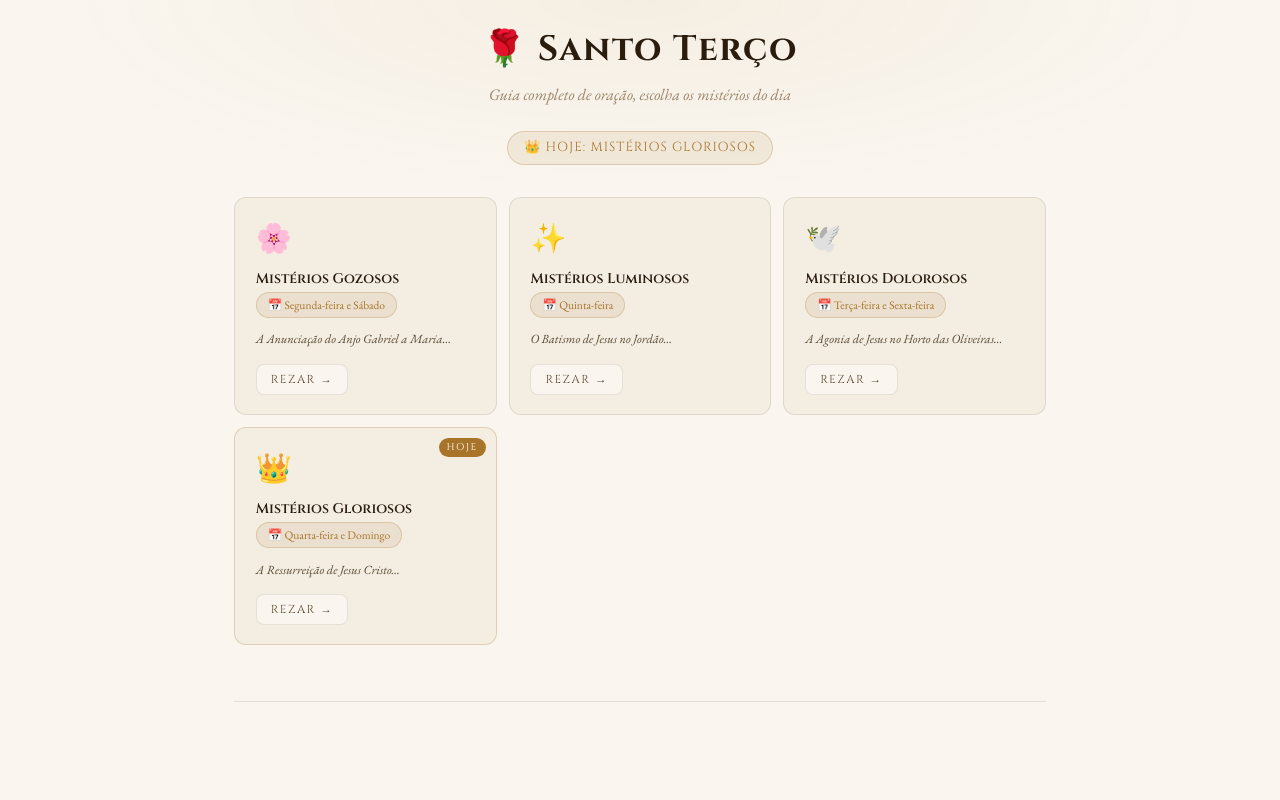
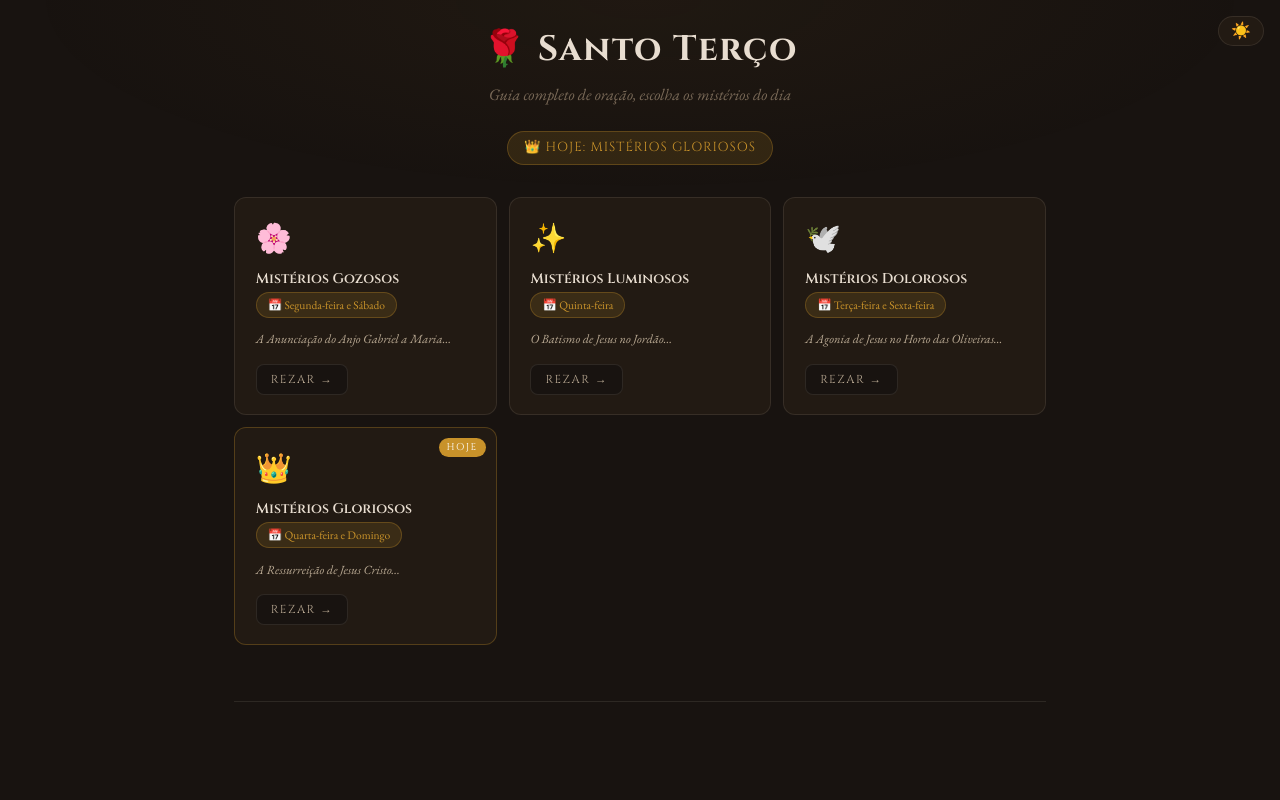
Before and after one commit to ebagabee/catholic, a Vue app: page / in a window 1280 px wide. Shown: the top 800 px of the page. Built offline with nearby package versions, Linux system fonts and the light colour scheme.

Commit message:
feat: modo noturno

```diff
--- a/src/App.vue
+++ b/src/App.vue
@@ -1,4 +1,8 @@
 <template>
+  <button class="theme-toggle" :title="isDark ? 'Modo claro' : 'Modo noturno'" @click="toggleTheme">
+    {{ isDark ? '☀️' : '🌙' }}
+  </button>
+
   <div class="wrap">
     <RosarySection @rezar="openRosary" />
     <BiblePlan />
@@ -8,12 +12,29 @@
 </template>
 
 <script setup lang="ts">
-import { ref } from 'vue'
+import { ref, onMounted } from 'vue'
 import RosarySection from '@/components/RosarySection.vue'
 import RosaryModal from '@/components/RosaryModal.vue'
 import BiblePlan from '@/components/BiblePlan.vue'
 
 const rosaryKey = ref<string | null>(null)
+const isDark = ref(true)
+
+function applyTheme(dark: boolean) {
+  document.documentElement.setAttribute('data-theme', dark ? 'dark' : 'light')
+}
+
+function toggleTheme() {
+  isDark.value = !isDark.value
+  localStorage.setItem('theme', isDark.value ? 'dark' : 'light')
+  applyTheme(isDark.value)
+}
+
+onMounted(() => {
+  const saved = localStorage.getItem('theme')
+  isDark.value = saved ? saved === 'dark' : true
+  applyTheme(isDark.value)
+})
 
 function openRosary(key: string) {
   rosaryKey.value = key
--- a/src/assets/main.css
+++ b/src/assets/main.css
@@ -12,6 +12,19 @@
   --gold-br: rgba(168, 116, 42, 0.25);
   --border: rgba(43, 29, 14, 0.1);
   --radius: 12px;
+}
+
+[data-theme='dark'] {
+  --bg: #181310;
+  --surface: #221a13;
+  --surface2: #2c2118;
+  --ink: #e8ddd0;
+  --ink2: #b8a892;
+  --muted: #7a6a58;
+  --gold: #c8922a;
+  --gold-bg: rgba(200, 146, 42, 0.15);
+  --gold-br: rgba(200, 146, 42, 0.3);
+  --border: rgba(232, 221, 208, 0.1);
 }
 *,
 *::before,
@@ -414,6 +427,30 @@ footer {
   font-size: 0.82rem;
   color: var(--muted);
   font-style: italic;
+}
+
+.theme-toggle {
+  position: fixed;
+  top: 1rem;
+  right: 1rem;
+  z-index: 999;
+  background: var(--surface);
+  border: 1px solid var(--border);
+  border-radius: 999px;
+  padding: 6px 12px;
+  cursor: pointer;
+  font-size: 1rem;
+  color: var(--muted);
+  transition:
+    background 0.2s,
+    border-color 0.2s,
+    color 0.2s;
+  line-height: 1;
+}
+.theme-toggle:hover {
+  background: var(--surface2);
+  border-color: var(--gold-br);
+  color: var(--gold);
 }
 
 /* 12 month color tokens */
```
